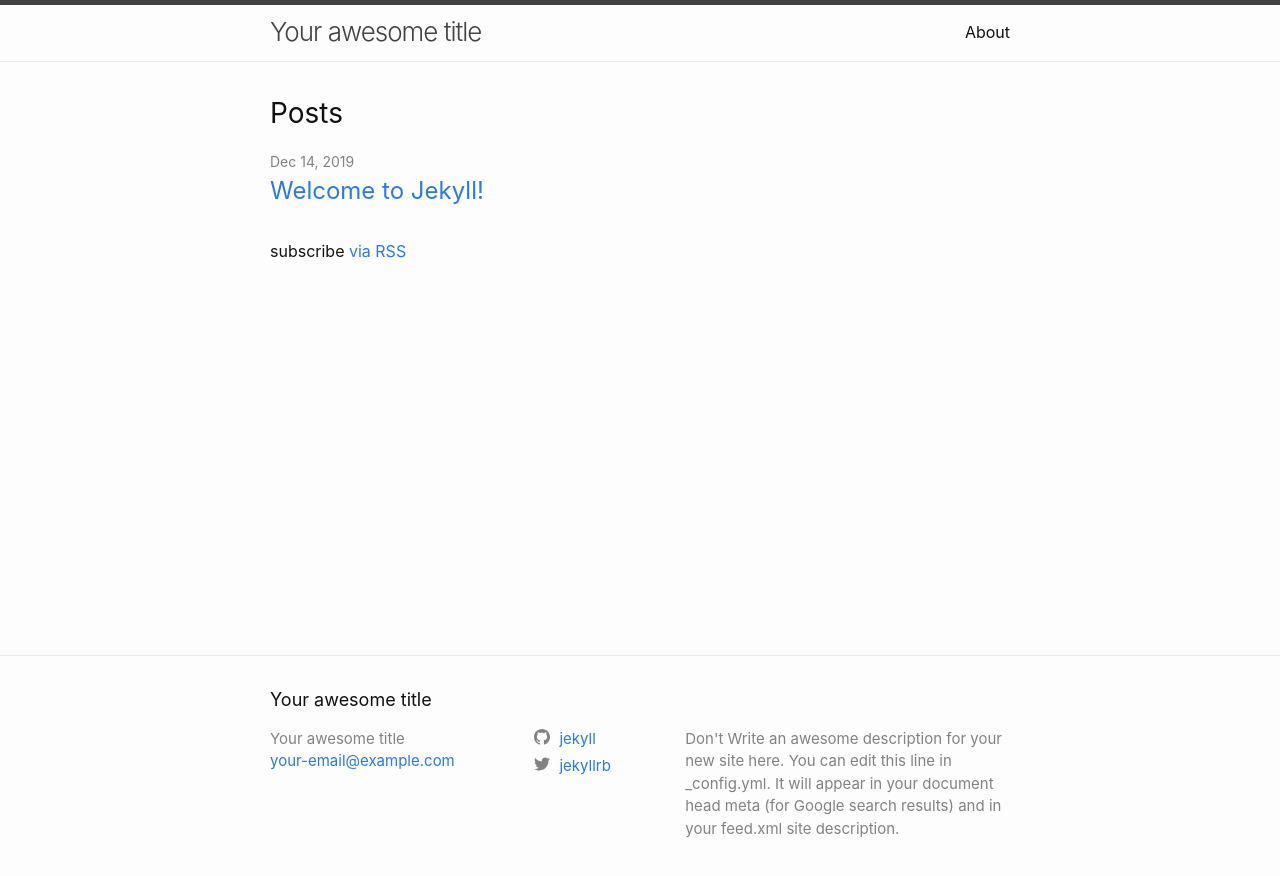
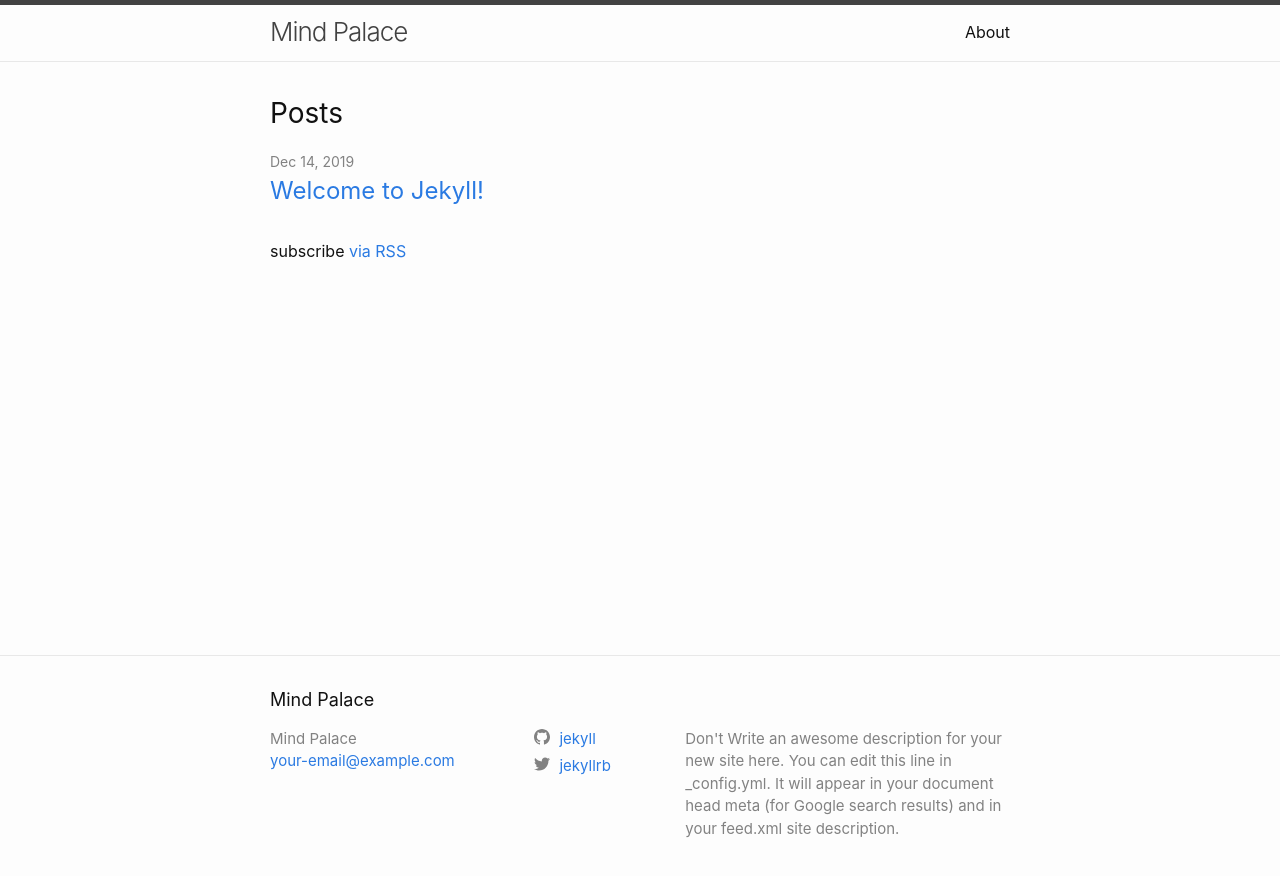
Before and after one commit to primestardust/portfolio, a Jekyll site: the page built from index.markdown, in a window 1280 px wide. Shown: the top 876 px of the page. Built offline with Jekyll 4.4.1, drawn with Linux system fonts in a browser that asks for light colours.

```diff
--- a/_config.yml
+++ b/_config.yml
@@ -18,7 +18,7 @@
 # You can create any custom variable you would like, and they will be accessible
 # in the templates via {{ site.myvariable }}.
 
-title: Your awesome title
+title: Mind Palace
 email: your-email@example.com
 description: >- # this means to ignore newlines until "baseurl:"
   Don't Write an awesome description for your new site here. You can edit this
@@ -28,6 +28,7 @@ description: >- # this means to ignore newlines until "baseurl:"
 url: "https://anishmukherjee.space" # the base hostname & protocol for your site, e.g. http://example.com
 twitter_username: jekyllrb
 github_username:  jekyll
+gooble_analytics: UA-154603106-1
 
 # Build settings
 theme: minima
```
